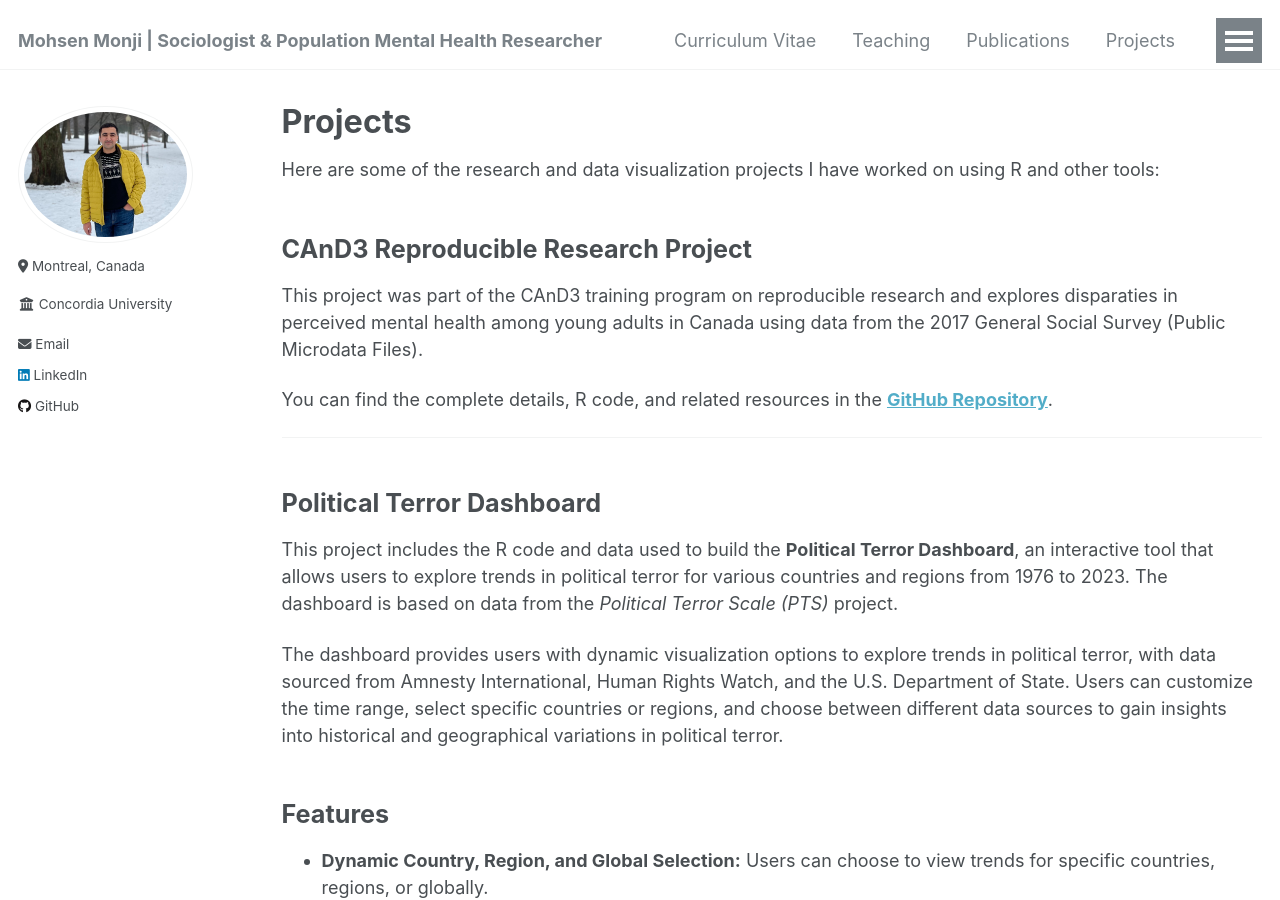
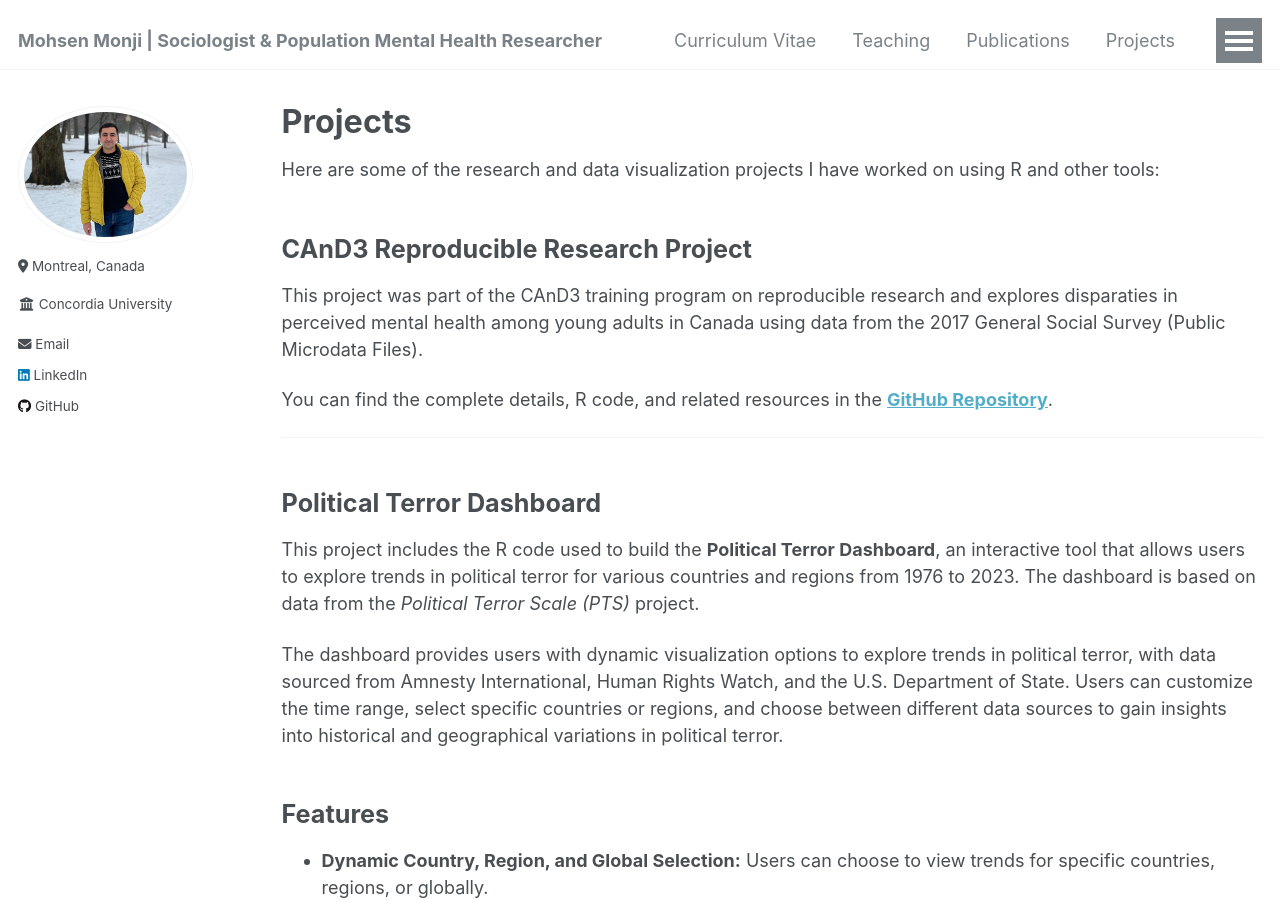
Before and after one commit to Mohsnmonji/mohsnmonji.github.io, a Jekyll site: the page built from _pages/portfolio.html, in a window 1280 px wide and 900 px high. Built offline with Jekyll 4.4.1, drawn with Linux system fonts in a browser that asks for light colours.

Commit message:
Update political-terror-dashboard.html

```diff
--- a/_portfolio/political-terror-dashboard.html
+++ b/_portfolio/political-terror-dashboard.html
@@ -5,7 +5,7 @@ collection: portfolio
 permalink: /portfolio/political-terror-dashboard/
 ---
 
-<p>This project includes the R code and data used to build the <strong>Political Terror Dashboard</strong>, an interactive tool that allows users to explore trends in political terror for various countries and regions from 1976 to 2023. The dashboard is based on data from the <em>Political Terror Scale (PTS)</em> project.</p>
+<p>This project includes the R code used to build the <strong>Political Terror Dashboard</strong>, an interactive tool that allows users to explore trends in political terror for various countries and regions from 1976 to 2023. The dashboard is based on data from the <em>Political Terror Scale (PTS)</em> project.</p>
 
 <p>The dashboard provides users with dynamic visualization options to explore trends in political terror, with data sourced from Amnesty International, Human Rights Watch, and the U.S. Department of State. Users can customize the time range, select specific countries or regions, and choose between different data sources to gain insights into historical and geographical variations in political terror.</p>
 
```
